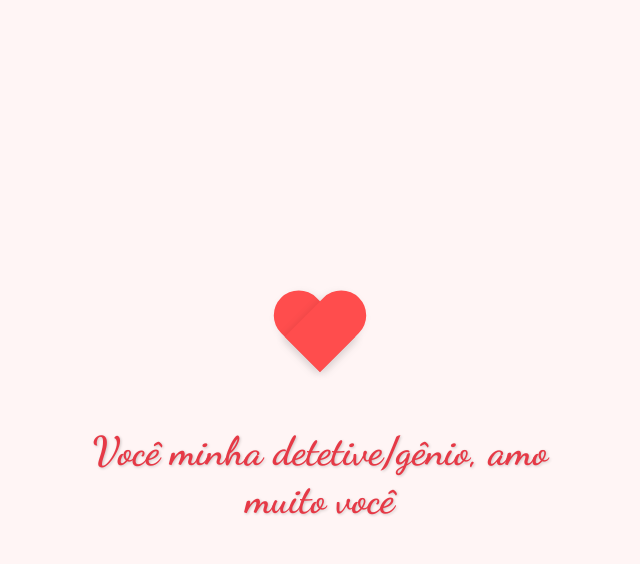
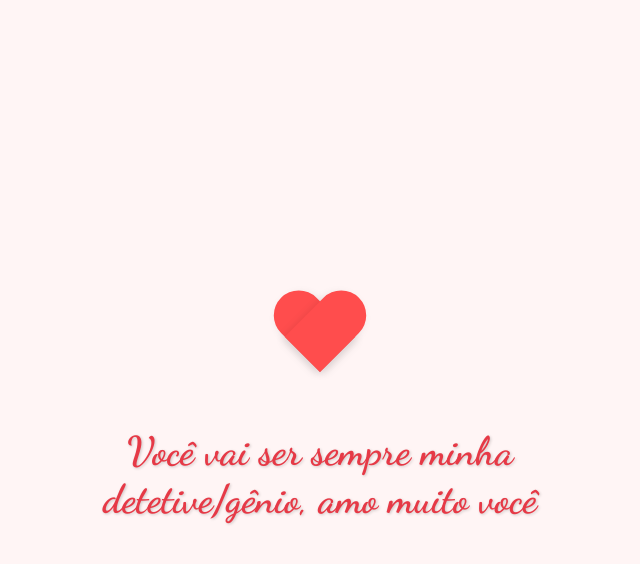
Before and after one commit to Davi310122/Love-2-, a plain HTML site: page index.html in a window 1280 px wide. Both pictures are taken after a click on the element 640 px from the left and 337 px from the top of the page. Shown: the whole page, without its empty margins (320-960 px from the left). Drawn offline with Linux system fonts and the light colour scheme.

Commit message:
Update index.html

```diff
--- a/index.html
+++ b/index.html
@@ -16,7 +16,7 @@
             <div class="heart" id="heart"></div>
             <div class="pulse-ring"></div>
         </div>
-        <div class="text" id="text">Você minha detetive/gênio, amo muito você</div>
+        <div class="text" id="text">Você vai ser sempre minha detetive/gênio, amo muito você</div>
     </div>
     <audio id="heartSound" preload="auto">
         <source src="assets/heartbeat.mp3" type="audio/mpeg">
```
